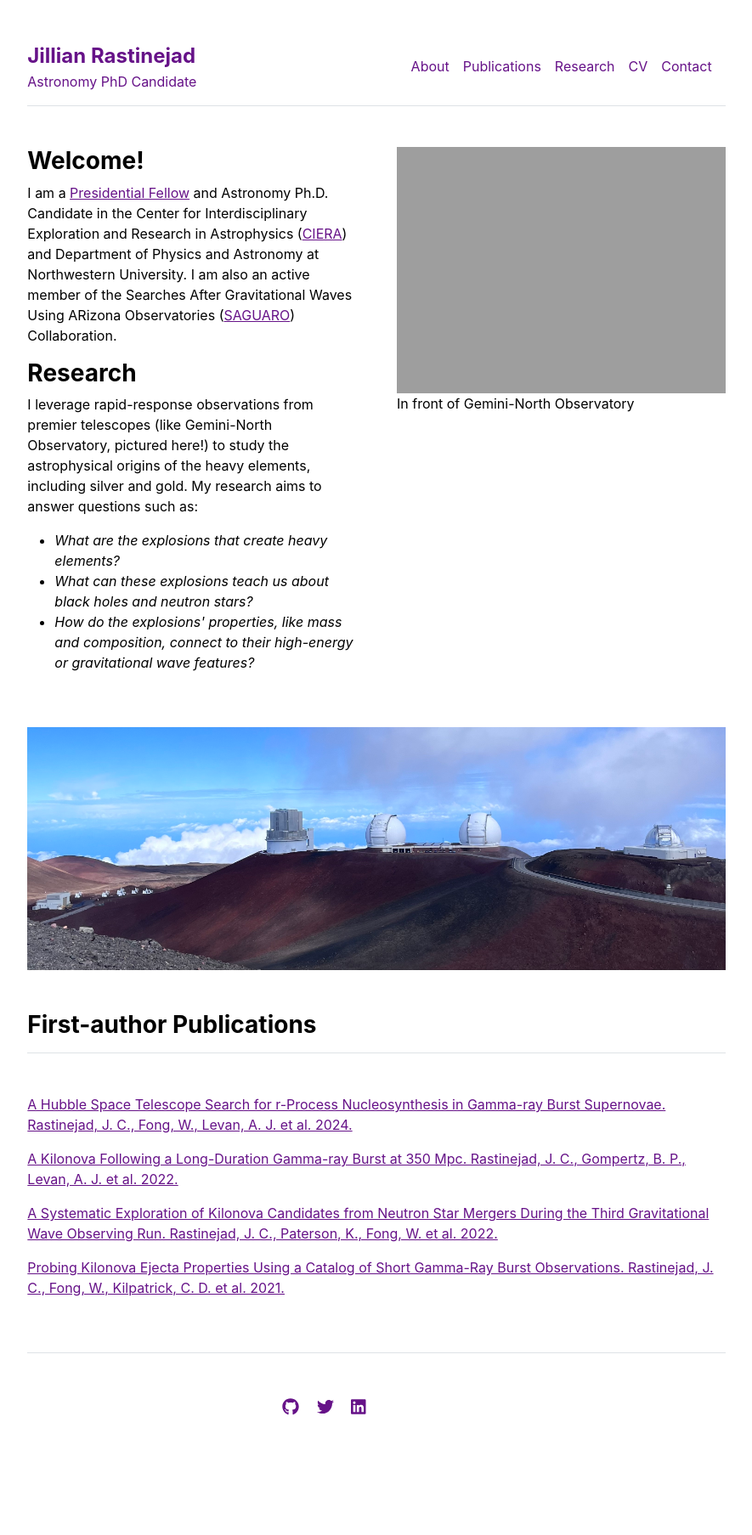
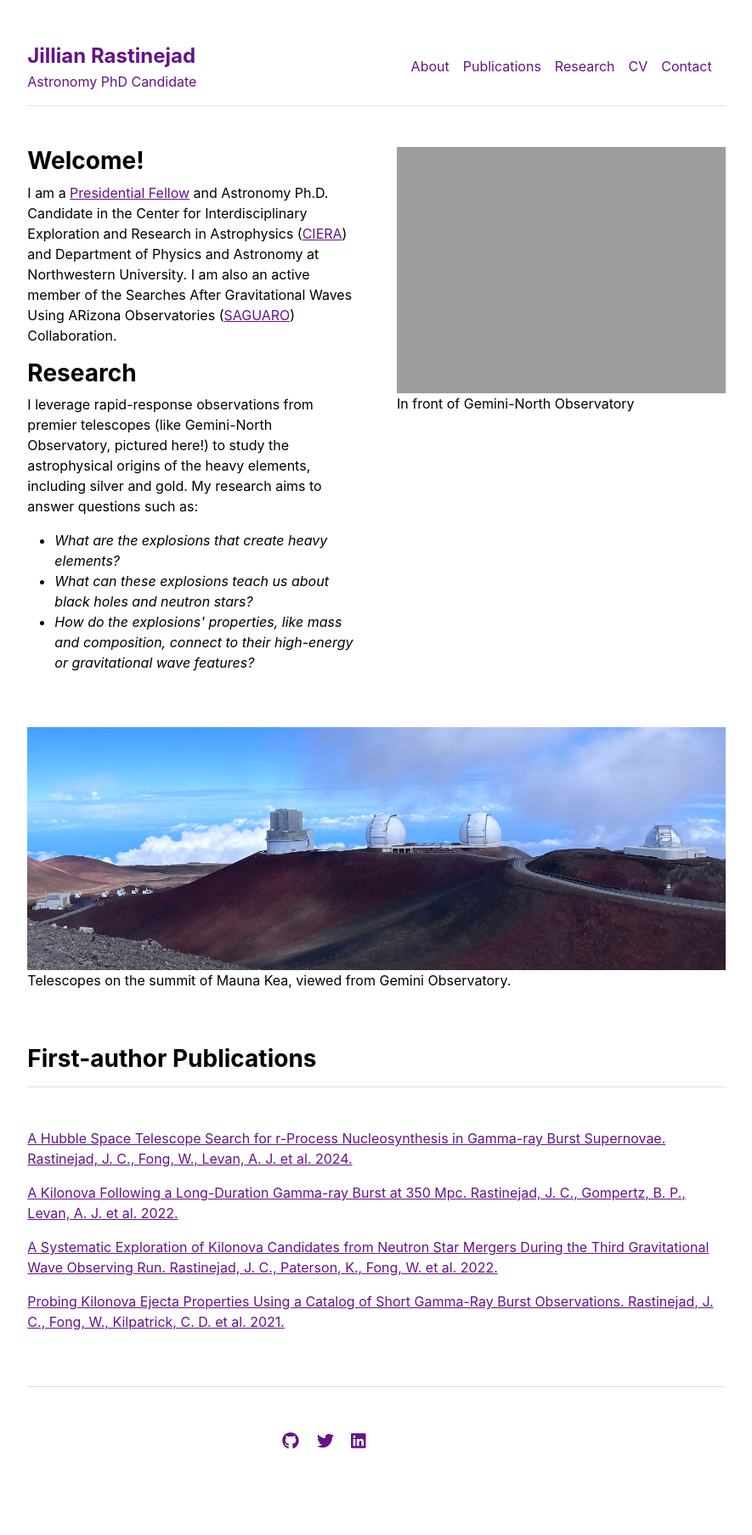
Before and after one commit to jrastinejad/jrastinejad.github.io, a Jekyll site: the page built from index.md, in a window 1280 px wide. Shown: the whole page at 85% size, without its empty margins (197-1082 px from the left). Built offline with Jekyll 4.4.1, drawn with Linux system fonts in a browser that asks for light colours; before the commit the page ends 1767 px from its top, so only the background shows below that.

Commit message:
Fix caption spacing

```diff
--- a/_includes/publications.html
+++ b/_includes/publications.html
@@ -1,7 +1,8 @@
 <div class="row g-5 mb-5">
-  <div>
-      <img src="{{ site.github.url }}/assets/img/landscape.jpg" alt="Mauna Kea landscape" width="100%">
-  </div>
+  <figure>
+    <img src="{{ site.github.url }}/assets/img/landscape.jpg" alt="Mauna Kea landscape" width="100%">
+    <figcaption>Telescopes on the summit of Mauna Kea, viewed from Gemini Observatory.</figcaption>
+  </figure>
   <div>
     <h3 class="fw-bold border-bottom pb-3 mb-5">First-author Publications</h3>
     {% if page.title == "Home" %}
--- a/_layouts/cv.html
+++ b/_layouts/cv.html
@@ -9,7 +9,7 @@ layout: default
   </div>
   <div class="col-md-6">
     <figure>
-      <img src="{{ site.github.url }}/assets/img/GRB211211Apt.jpg" alt="grb211211a" width="80%">
+      <img src="{{ site.github.url }}/assets/img/GRB211211Apt.jpg" alt="grb211211a" width="100%">
       <figcaption>Image Credit: A. Simonnet (Sonoma State University) / NASA's Goddard Space Flight Center</figcaption>
     </figure>
   </div>
```
